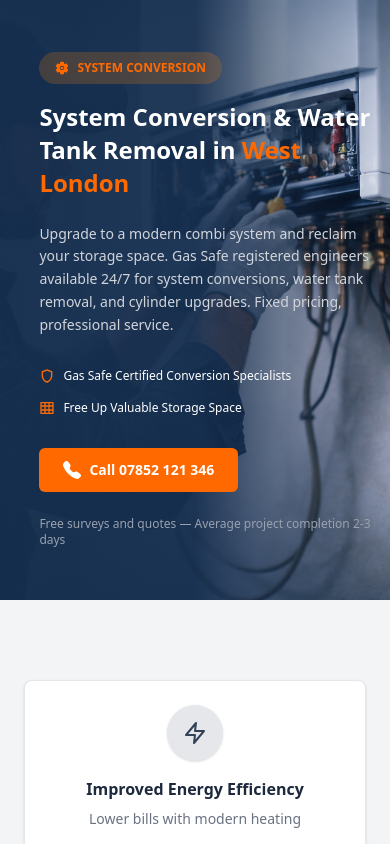
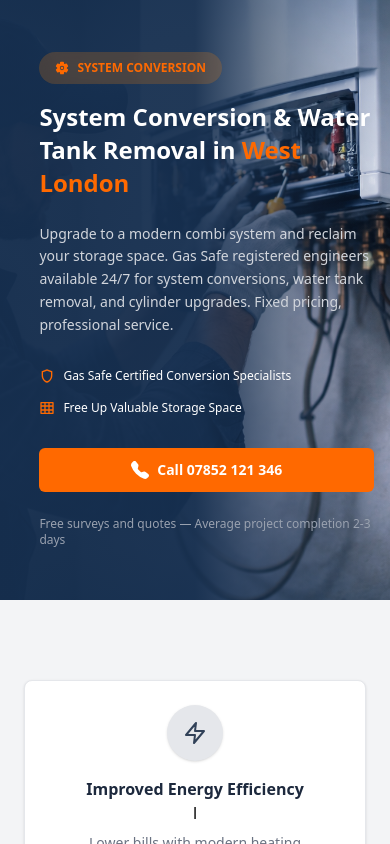
Before and after one commit to Joma-Mohammadi/system-conversion, a React (Vite) app: page / in a window 390 px wide. Shown: the top 844 px of the page. Built offline with nearby package versions, Linux system fonts and the light colour scheme.

Commit message:
add link phone number

```diff
--- a/src/Component/Benefits.jsx
+++ b/src/Component/Benefits.jsx
@@ -7,8 +7,8 @@ import { LuDollarSign } from "react-icons/lu";
 
 function Features() {
   return (
-    <section className="bg-gray-100 py-20">
-      <div className="max-w-6xl mx-auto px-6">
+    <section className="bg-gray-100 py-20 sm:py-20">
+      <div className="max-w-6xl mx-auto px-6 ">
         <div className="grid sm:grid-cols-2 md:grid-cols-3 gap-6 md:gap-10 text-center">
 
           <div className="flex flex-col items-center p-6 bg-white rounded-lg border border-gray-200 shadow-sm sm:border-0 sm:shadow-none sm:bg-transparent">
@@ -17,7 +17,7 @@ function Features() {
             </div>
             <h3 className="font-semibold text-slate-800">
               Improved Energy Efficiency
-            </h3>
+            </h3>l
             <p className="text-sm text-gray-500 mt-2">
               Lower bills with modern heating
             </p>
--- a/src/Component/Hero.jsx
+++ b/src/Component/Hero.jsx
@@ -6,7 +6,7 @@ import { BsFillTelephoneFill } from "react-icons/bs";
 
 function Hero() {
   return (
-    <section className="relative w-full min-h-[600px] md:min-h-[650px] lg:min-h-screen flex items-center">
+    <section className="relative w-full min-h-[600px] md:min-h-[650px] lg:min-h-screen flex items-center sm:py-0">
       <div
         className="absolute inset-0 bg-cover bg-center"
         style={{ backgroundImage: `url(${bgImage})` }}
@@ -48,16 +48,13 @@ function Hero() {
             </div>
           </div>
 
-          <button
-            onClick={() =>
-              (window.location.href =
-                "https://hpspros.co.uk/services/water-heaters")
-            }
-            className="flex items-center justify-center sm:justify-start gap-2 bg-orange-500 hover:bg-orange-600 transition px-6 py-3 rounded-md text-sm sm:text-base font-semibold "
+          <a
+            href="tel:07852121346"
+            className="flex items-center justify-center sm:justify-start gap-2 bg-orange-500 hover:bg-orange-600 transition px-6 py-3 rounded-md text-sm sm:text-base font-semibold"
           >
             <BsFillTelephoneFill className="text-lg" />
             Call 07852 121 346
-          </button>
+          </a>
 
           <p className="text-gray-400 text-xs sm:text-sm mt-6">
             Free surveys and quotes — Average project completion 2-3 days
--- a/src/Component/ServiceAreas.jsx
+++ b/src/Component/ServiceAreas.jsx
@@ -23,7 +23,7 @@ function ServiceAreas() {
   ];
 
   return (
-    <section className="bg-[#1e3a63] py-24 text-white">
+    <section className="bg-[#1e3a63] py-24 text-white sm:py-0">
       <div className="max-w-6xl mx-auto px-6 text-center">
 
         {/* Header */}
```
